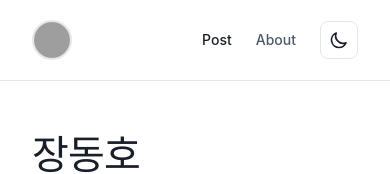
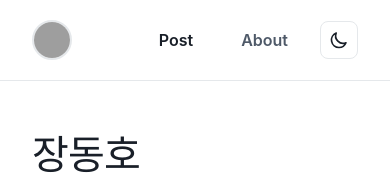
Before and after one commit to JangDongHo/dongho-blog, a React (Vite) app: page / in a window 390 px wide. Shown: the top 174 px of the page. Built offline with nearby package versions, Linux system fonts and the light colour scheme; grey boxes are pictures that could not be loaded; a web font is replaced by a local one.

Commit message:
fix: 다크모드 및 이미지 크기 모바일 환경 수정

```diff
--- a/src/components/Header.tsx
+++ b/src/components/Header.tsx
@@ -28,24 +28,24 @@ function Header() {
             }}
           />
         </Link>
-        <nav className="flex items-center gap-6 md:gap-4">
+        <nav className="flex items-center gap-4 md:gap-3">
           <Link
             to="/"
-            className={`text-sm font-medium transition-colors duration-200 ${
+            className={`px-4 py-2 rounded-lg text-base font-semibold transition-all duration-200 ${
               isActive('/')
                 ? 'text-text-primary'
-                : 'text-text-secondary hover:text-text-primary'
-            }`}
+                : 'text-text-secondary'
+            } hover:text-text-primary hover:bg-hover`}
           >
             Post
           </Link>
           <Link
             to="/about"
-            className={`text-sm font-medium transition-colors duration-200 ${
+            className={`px-4 py-2 rounded-lg text-base font-semibold transition-all duration-200 ${
               isActive('/about')
                 ? 'text-text-primary'
-                : 'text-text-secondary hover:text-text-primary'
-            }`}
+                : 'text-text-secondary'
+            } hover:text-text-primary hover:bg-hover`}
           >
             About
           </Link>
--- a/src/contexts/ThemeContext.tsx
+++ b/src/contexts/ThemeContext.tsx
@@ -15,15 +15,9 @@ export function ThemeProvider({ children }: ThemeProviderProps) {
       if (saved) {
         return saved === 'dark'
       }
-      // 저장된 값이 없으면 시스템 설정 확인
-      const systemPrefersDark = window.matchMedia('(prefers-color-scheme: dark)').matches
-      // 초기 로드 시 시스템 설정 반영
-      if (systemPrefersDark) {
-        document.documentElement.classList.add('dark')
-      } else {
-        document.documentElement.classList.remove('dark')
-      }
-      return systemPrefersDark
+      // 저장된 값이 없으면 기본값은 라이트 모드
+      document.documentElement.classList.remove('dark')
+      return false
     }
     return false
   })
--- a/src/index.css
+++ b/src/index.css
@@ -49,6 +49,18 @@
 
   .post-body h2 {
     @apply mt-12 mb-4 text-[1.75rem] text-[var(--color-text-primary)] md:text-2xl md:mt-8;
+  }
+
+  /* 모바일에서는 이미지 100%, 데스크톱에서는 설정된 width 사용 */
+  .post-body .post-image {
+    width: 100% !important;
+    max-width: 100%;
+  }
+
+  @media (min-width: 768px) {
+    .post-body .post-image {
+      width: var(--image-width, 100%) !important;
+    }
   }
 
   h3 {
@@ -123,8 +135,8 @@
   opacity: 0;
 }
 
-/* 다크 모드 스타일 */
-.dark {
+/* 다크 모드 스타일 - 사용자 설정이 우선 */
+html.dark {
   --color-primary: #3182F6;
   --color-text-primary: #FFFFFF;
   --color-text-secondary: #B0B8C1;
@@ -137,7 +149,7 @@
 
 /* 시스템 다크 모드 설정 (사용자 설정이 없을 때만 적용) */
 @media (prefers-color-scheme: dark) {
-  :root:not(.light) {
+  :root:not(.light):not(.dark) {
     --color-primary: #3182F6;
     --color-text-primary: #FFFFFF;
     --color-text-secondary: #B0B8C1;
--- a/src/pages/BlogPost.tsx
+++ b/src/pages/BlogPost.tsx
@@ -109,8 +109,11 @@ function BlogPost() {
                       <img
                         src={imageSrc}
                         alt={alt || ''}
-                        style={{ width: imageWidth, maxWidth: '100%' }}
-                        className="h-auto rounded-xl shadow-lg"
+                        style={{
+                          '--image-width': imageWidth
+                        } as React.CSSProperties & { '--image-width': string }}
+                        className="h-auto rounded-xl shadow-lg post-image"
+                        data-width={imageWidth}
                         loading="lazy"
                         onError={() => {
                           // 이미지 로드 실패 시 기본 이미지 또는 에러 처리
```
